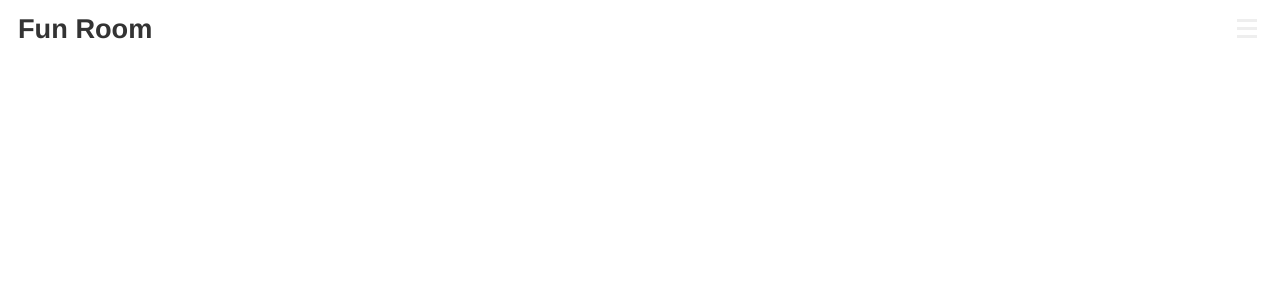
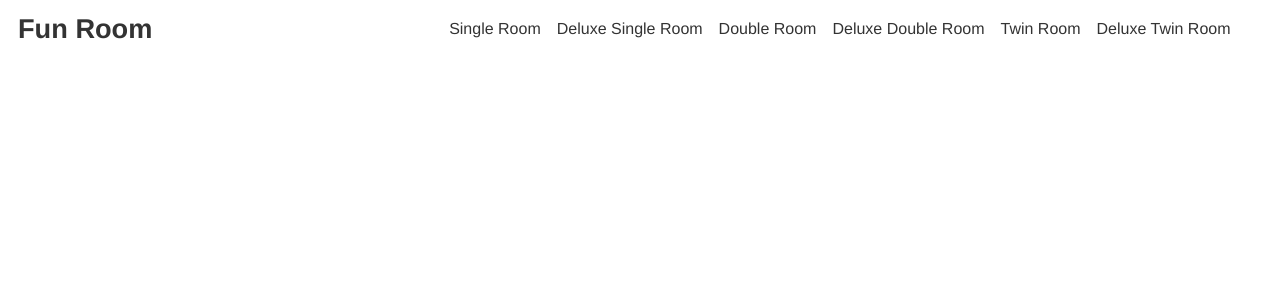
Before and after one commit to MarcoLin1/hotel-reservation-Fun_Room, a Vue app: page / in a window 1280 px wide. Shown: the top 300 px of the page. Built offline with nearby package versions, Linux system fonts and the light colour scheme.

Commit message:
feat: modify Navbar RWD

```diff
--- a/src/components/Navbar.vue
+++ b/src/components/Navbar.vue
@@ -120,4 +120,36 @@
   }
 }
 
+@media screen and (min-width: 756px) {
+  .navbar {
+    &__container {
+      display: grid;
+      grid-template-columns: 150px auto repeat(6, auto);
+    }
+    &__toggle__hamburger {
+      display: none;
+    }
+    &__brand {
+      grid-column: 1 / 3;
+    }
+    &__wrapper {
+      all: unset;
+      opacity: 1;
+      grid-column: 3 / 8;
+    }
+    &__item {
+      opacity: 1;
+      margin: 0;
+    }
+    &__list {
+      height: 100%;
+      display: grid;
+      grid-auto-flow: column;
+      align-items: center;
+      justify-content: end;
+      grid-gap: 1rem;
+      word-wrap:break-word;
+    }
+  }
+}
 </style>
```
